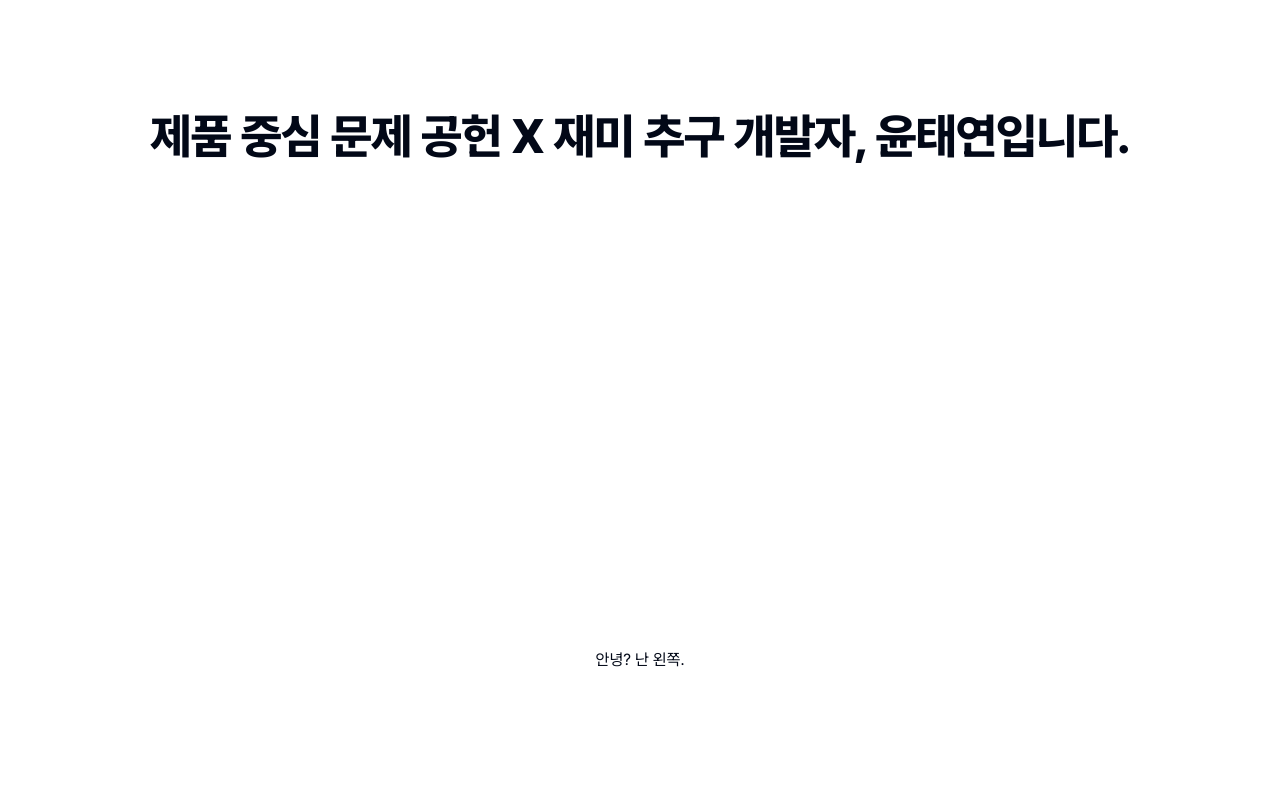
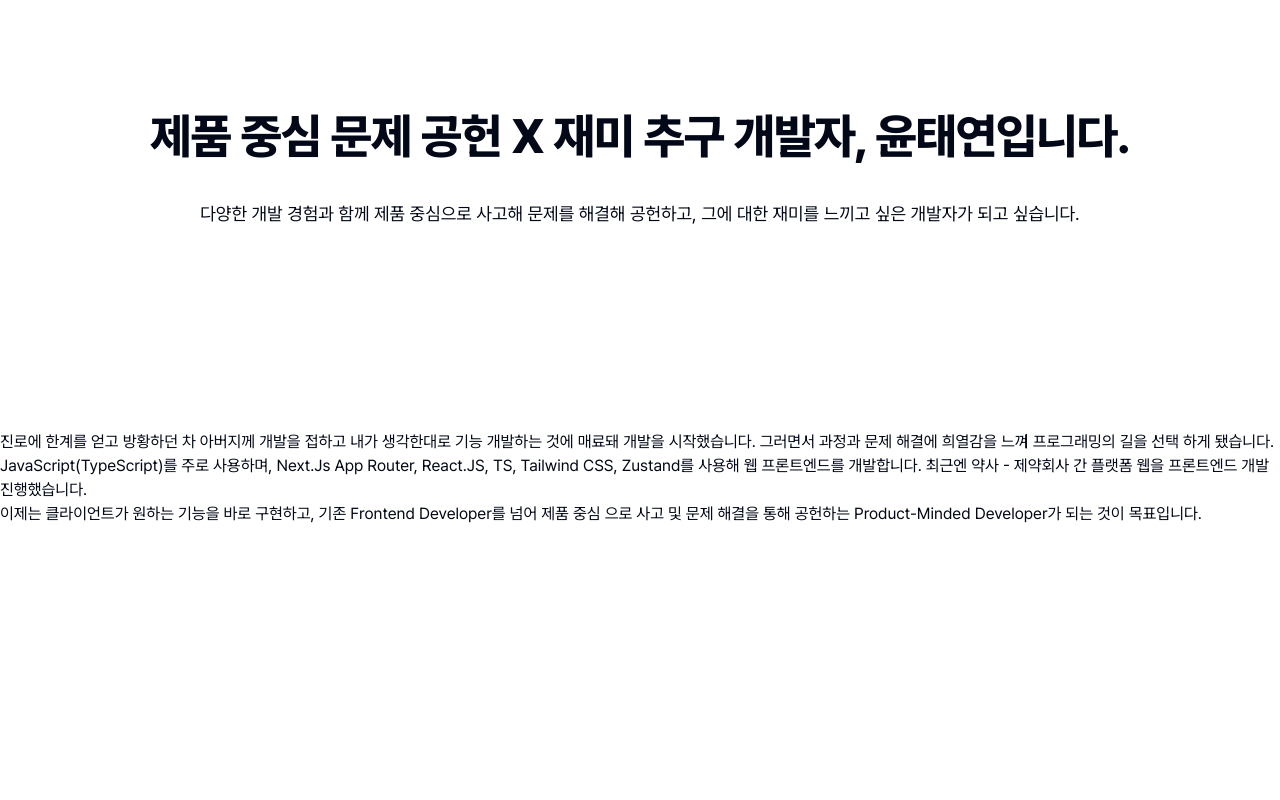
Before and after one commit to rhino-ty/Taeyeon_Portfoilo, a Next.js app: page / in a window 1280 px wide. Shown: the top 800 px of the page. Built offline with nearby package versions, Linux system fonts and the light colour scheme.

Commit message:
feat: Add body and animation direction to Introduce page

```diff
--- a/src/app/page.tsx
+++ b/src/app/page.tsx
@@ -28,26 +28,31 @@ export default function HomeWithResume() {
   return (
     <main className='flex w-full'>
       <section className='mx-auto'>
-        <h1 className='flex scroll-m-20 items-center justify-center text-4xl font-extrabold tracking-tight lg:text-5xl'>
-          제품 중심 문제 공헌 X 재미 추구 개발자, 윤태연입니다.
+        <h1 className='flex scroll-m-20 items-center justify-center text-3xl font-extrabold tracking-tight md:text-4xl lg:text-5xl'>
+          <ScrollAniDiv direction='top'>제품 중심 문제 공헌 X 재미 추구 개발자, 윤태연입니다.</ScrollAniDiv>
         </h1>
-        <div className='flex h-[1000px] items-center justify-center'>
-          <ScrollAniDiv direction='left' duration={0.5}>
-            안녕? 난 왼쪽.
+        <div className='mt-10 flex items-center justify-center'>
+          <ScrollAniDiv direction='top' className='text-lg'>
+            다양한 개발 경험과 함께 제품 중심으로 사고해 문제를 해결해 공헌하고, 그에 대한 재미를 느끼고 싶은 개발자가
+            되고 싶습니다.
           </ScrollAniDiv>
         </div>
-        <div className='flex h-[1000px] items-center justify-center'>
-          <ScrollAniDiv direction='right' duration={0.5}>
-            안녕? 난 오른쪽.
+        <div className='flex h-[500px] items-center justify-center'>
+          <ScrollAniDiv direction='left' duration={0.5}>
+            <p>
+              진로에 한계를 얻고 방황하던 차 아버지께 개발을 접하고 내가 생각한대로 기능 개발하는 것에 매료돼 개발을
+              시작했습니다. 그러면서 과정과 문제 해결에 희열감을 느껴 프로그래밍의 길을 선택 하게 됐습니다.
+            </p>
+            <p>
+              JavaScript(TypeScript)를 주로 사용하며, Next.Js App Router, React.JS, TS, Tailwind CSS, Zustand를 사용해
+              웹 프론트엔드를 개발합니다. 최근엔 약사 - 제약회사 간 플랫폼 웹을 프론트엔드 개발 진행했습니다.
+            </p>
+            <p>
+              이제는 클라이언트가 원하는 기능을 바로 구현하고, 기존 Frontend Developer를 넘어 제품 중심 으로 사고 및
+              문제 해결을 통해 공헌하는 Product-Minded Developer가 되는 것이 목표입니다.
+            </p>
           </ScrollAniDiv>
         </div>
-        다양한 개발 경험과 함께 제품 중심으로 사고해 문제를 해결해 공헌하고, 그에 대한 재미를 느끼고 싶 은 프론트엔드
-        개발자 윤태연 입니다. • 진로에 한계를 얻고 방황하던 차 아버지께 개발을 접하고 내가 생각한대로 기능 개발하는 것에
-        매 료돼 개발을 시작했습니다. 그러면서 과정과 문제 해결에 희열감을 느껴 프로그래밍의 길을 선택 하게 됐습니다. •
-        JavaScript(TypeScript)를 주로 사용하며, Next.Js App Router, React.JS, TS, Tailwind CSS, Zustand를 사용해 웹
-        프론트엔드를 개발합니다. 최근엔 약사 - 제약회사 간 플랫폼 웹을 프 론트엔드 개발 진행했습니다. • 이제는
-        클라이언트가 원하는 기능을 바로 구현하고, 기존 Frontend Developer를 넘어 제품 중심 으로 사고 및 문제 해결을 통해
-        공헌하는 Product-Minded Developer가 되는 것이 목표입니다.
       </section>
     </main>
   );
```
